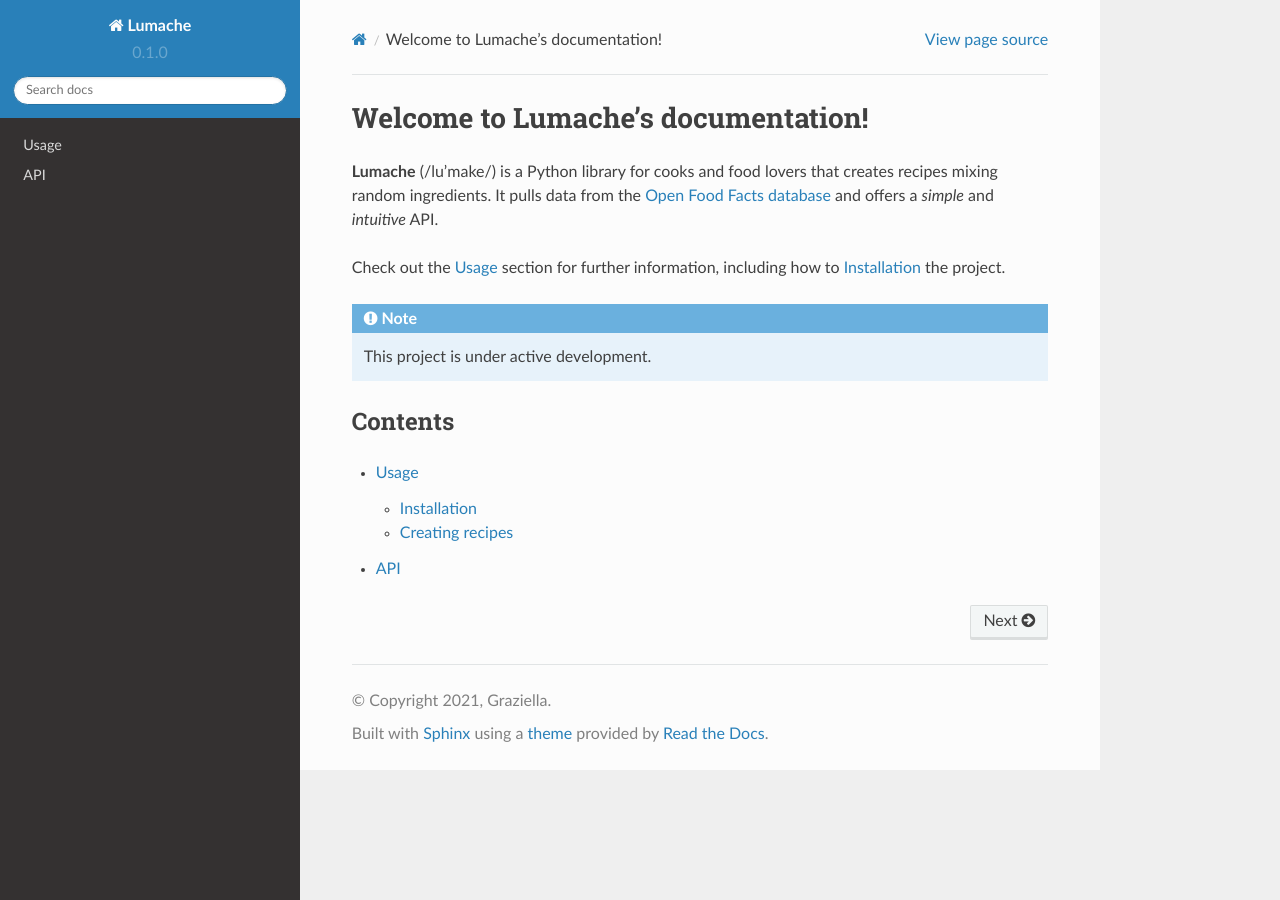
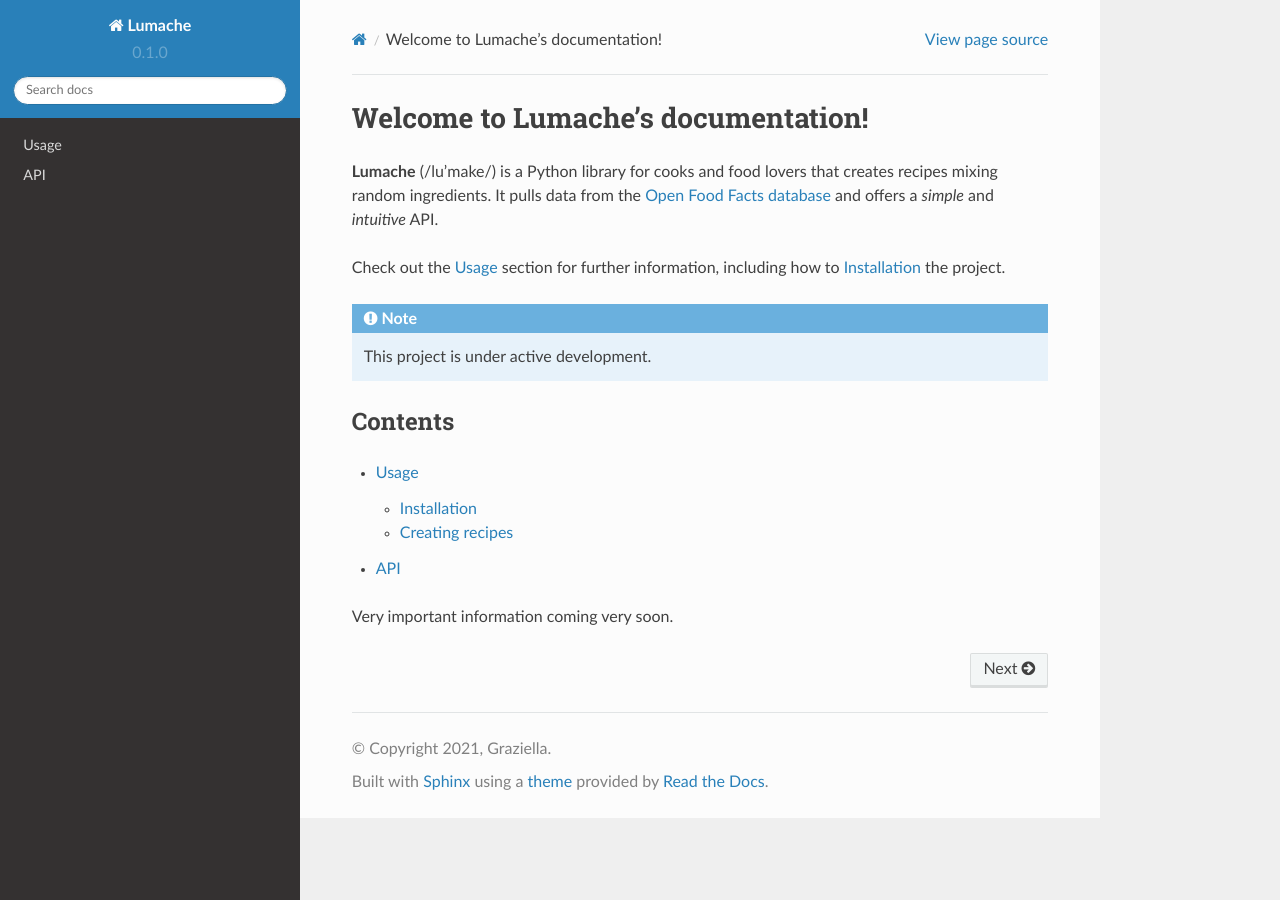
Before and after one commit to zanderteller/zt-rtd-test1, a Sphinx documentation site: the page built from docs/source/index.rst, in a window 1280 px wide. Built offline with Sphinx 7.4.7 and the Read the Docs theme 2.0.0, drawn with Linux system fonts in a browser that asks for light colours.

Commit message:
test -- adding sentence to index

```diff
--- a/docs/source/index.rst
+++ b/docs/source/index.rst
@@ -20,3 +20,5 @@
 
    usage
    api
+
+Very important information coming very soon.
```
